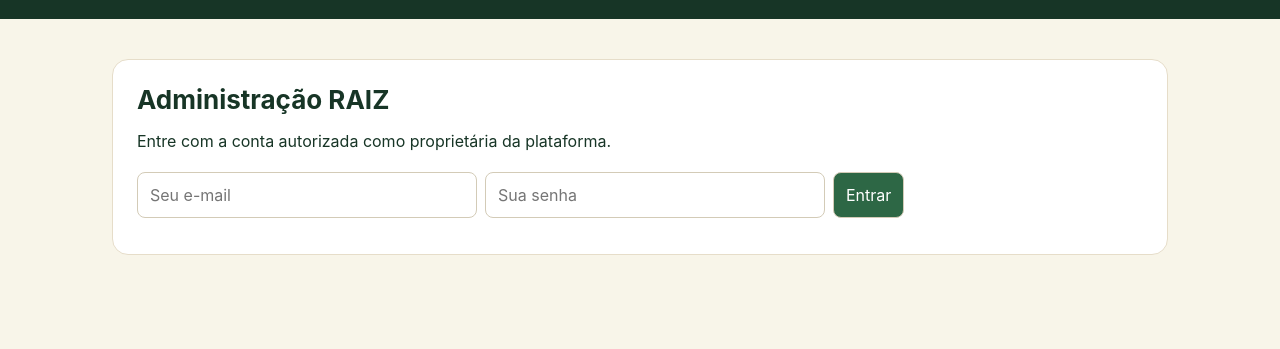
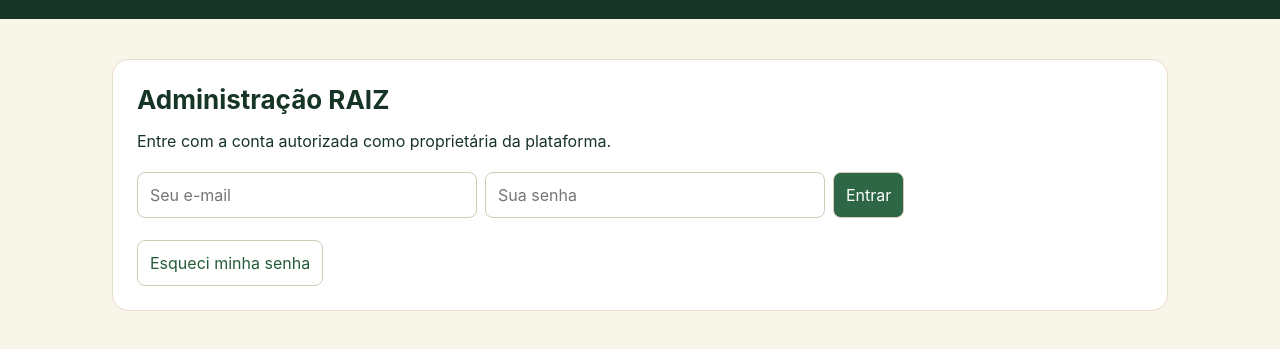
Before and after one commit to dpereiiiira11-ui/Raiz-Mineira, a plain HTML site: page admin.html in a window 1280 px wide. Shown: the part 69-418 px from the top of the page. Drawn offline with nearby package versions, Linux system fonts and the light colour scheme.

Commit message:
feat(auth): recuperar senha do painel administrativo

```diff
--- a/admin.html
+++ b/admin.html
@@ -3,7 +3,7 @@
 <title>RAIZ — Administração</title>
 <style>:root{font-family:Inter,system-ui,sans-serif;color:#173526;background:#f8f5e9}*{box-sizing:border-box}body{margin:0}header{background:#173526;color:#fff;padding:22px max(22px,calc((100vw - 1100px)/2));display:flex;justify-content:space-between;align-items:center}h1{margin:0;font-size:26px}main{max-width:1100px;margin:40px auto;padding:0 22px}.card{background:white;border:1px solid #e6ddc9;border-radius:16px;padding:24px;margin-bottom:20px}button,input{font:inherit;padding:12px;border-radius:8px;border:1px solid #d3cbb7}button{background:#2d6745;color:#fff;cursor:pointer}input{max-width:340px;width:100%;margin:5px 8px 12px 0}.grid{display:grid;grid-template-columns:repeat(auto-fit,minmax(180px,1fr));gap:15px}.number{font-size:32px;font-weight:750;margin-top:14px}.muted{color:#616b5e}#dashboard{display:none}#signout{display:none}#message{min-height:20px;color:#874030}</style></head>
 <body><header><div><strong style="font-size:24px">RAIZ</strong><div style="font-size:12px">PAINEL DA PROPRIETÁRIA</div></div><button id="signout">Sair</button></header>
-<main><div id="login" class="card"><h1>Administração RAIZ</h1><p>Entre com a conta autorizada como proprietária da plataforma.</p><form id="loginForm"><input type="email" id="email" placeholder="Seu e-mail" required autocomplete="email"><input type="password" id="password" placeholder="Sua senha" required autocomplete="current-password"><button>Entrar</button></form></div><div id="message" role="status"></div>
+<main><div id="login" class="card"><h1>Administração RAIZ</h1><p>Entre com a conta autorizada como proprietária da plataforma.</p><form id="loginForm"><input type="email" id="email" placeholder="Seu e-mail" required autocomplete="email"><input type="password" id="password" placeholder="Sua senha" required autocomplete="current-password"><button>Entrar</button></form><button type="button" id="forgotAdmin" style="margin-top:10px;background:transparent;color:#245b3b">Esqueci minha senha</button></div><div id="message" role="status"></div>
 <section id="dashboard"><h1>Visão geral</h1><p class="muted">Indicadores da plataforma. Acesso exclusivo à conta administradora.</p><div class="grid" id="metrics"></div><div class="card"><h2>Gestão SaaS</h2><p>Clientes, assinaturas, cobranças e permissões da equipe serão liberados somente depois da implantação e auditoria do modelo multiempresa. Este painel inicial é apenas de consulta.</p><p>Para consultar registros detalhados dos clientes, será necessário configurar uma política de acesso e auditoria apropriada.</p></div></section></main>
 <script src="https://cdn.jsdelivr.net/npm/@supabase/supabase-js@2/dist/umd/supabase.js"></script>
 <script>
@@ -12,6 +12,7 @@ const $=id=>document.getElementById(id);
 const labels={users:'Usuários cadastrados',properties:'Propriedades',seasons:'Safras',plots:'Talhões',sales:'Registros de vendas'};
 async function refresh(){const {data:{session}}=await db.auth.getSession();$('signout').style.display=session?'inline-block':'none';$('login').style.display=session?'none':'block';$('dashboard').style.display='none';if(!session)return;const {data,error}=await db.rpc('raiz_admin_overview');if(error){$('message').textContent='Conta autenticada, mas sem permissão administrativa. Solicite a liberação da conta proprietária.';return;}$('message').textContent='';$('dashboard').style.display='block';$('metrics').replaceChildren();for(const [key,label] of Object.entries(labels)){const card=document.createElement('div');card.className='card';const title=document.createElement('div');title.textContent=label;const val=document.createElement('div');val.className='number';val.textContent=String(data[key]??'—');card.append(title,val);$('metrics').append(card)}}
 $('loginForm').addEventListener('submit',async e=>{e.preventDefault();$('message').textContent='Verificando acesso...';const {error}=await db.auth.signInWithPassword({email:$('email').value,password:$('password').value});if(error){$('message').textContent='Não foi possível entrar. Verifique e-mail e senha.';return}await refresh()});
+$('forgotAdmin').onclick=async()=>{const email=$('email').value.trim();if(!email || !$('email').checkValidity()){$('message').textContent='Informe seu e-mail no campo acima.';return;}const b=$('forgotAdmin');b.disabled=true;$('message').textContent='Solicitando recuperação...';try{const {error}=await db.auth.resetPasswordForEmail(email,{redirectTo:location.origin+'/reset.html'});if(error)throw error;$('message').textContent='Se o e-mail estiver cadastrado, enviaremos um link para criar uma nova senha. Verifique o spam.';}catch(e){$('message').textContent='Não foi possível enviar. Verifique as configurações de e-mail e redirecionamento no Supabase.';}finally{b.disabled=false;}};
 $('signout').onclick=async()=>{await db.auth.signOut();location.reload()};
 refresh();
 </script></body></html>
```
